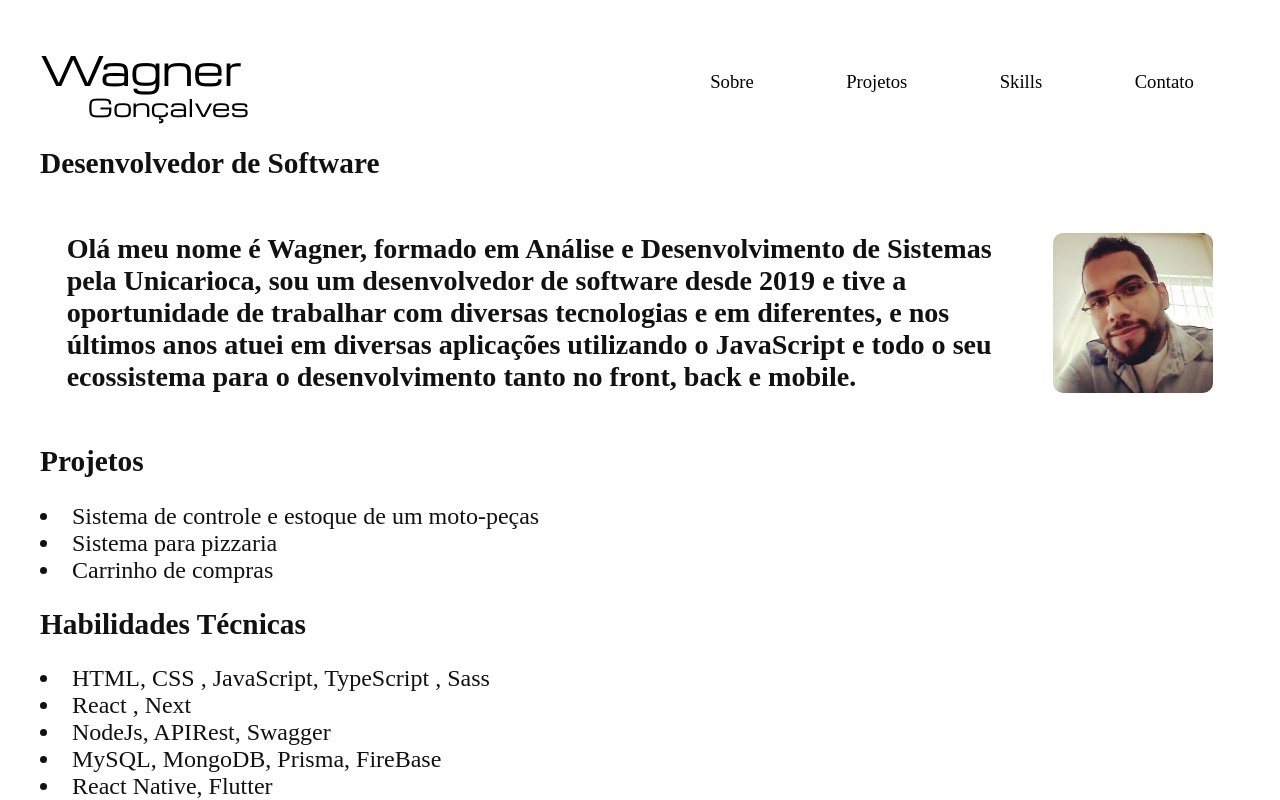
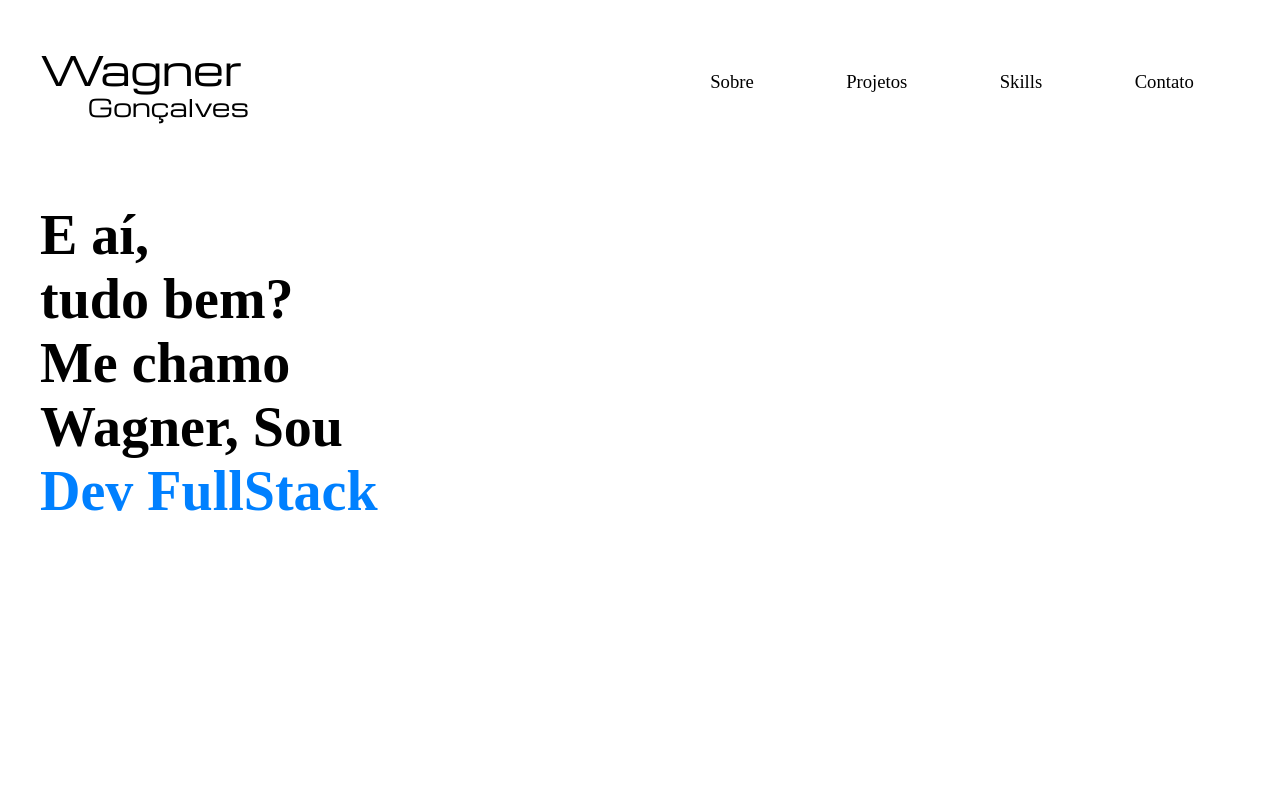
Before and after one commit to WagnerTerry/portfolio, a React (Vite) app: page / in a window 1280 px wide. Shown: the top 800 px of the page. Built offline with nearby package versions, Linux system fonts and the light colour scheme.

Commit message:
chore: Começando apresentação

```diff
--- a/src/App.scss
+++ b/src/App.scss
@@ -64,37 +64,23 @@ body {
     color: #09e1bd;
   }
 
-  h1 {
-    font-size: 28pt;
-  }
+  main {
+    .presentation {
+      margin-top: 80px;
 
-  h2 {
-    font-size: 22pt;
-  }
+      span {
+        color: #000;
+        font-family: Ubuntu;
+        font-size: 56px;
+        font-style: normal;
+        font-weight: 700;
+        line-height: normal;
 
-  h3 {
-    width: 80%;
-  }
-
-  .social_media {
-    display: flex;
-    align-items: center;
-    flex-wrap: wrap;
-
-    .social_media_item {
-      padding: 0.4rem;
+        strong {
+          color: rgb(0, 128, 255);
+        }
+      }
     }
-  }
-
-  .profile {
-    display: flex;
-    justify-content: space-evenly;
-    align-items: center;
-    flex-wrap: wrap;
-  }
-
-  main {
-    text-align: initial;
   }
 
   img {
--- a/src/App.tsx
+++ b/src/App.tsx
@@ -90,6 +90,17 @@ function App() {
       </header>
 
       <main>
+
+        <div className="presentation">
+          <span>E aí, <br />
+          tudo bem? <br />
+          Me chamo <br />
+          Wagner, Sou <br />
+          <strong>Dev FullStack</strong>
+          </span>
+        </div>
+
+        {/* <div id="teste">
         <h2>Desenvolvedor de Software</h2>
         <div className="profile">
           <h3>
@@ -133,6 +144,7 @@ function App() {
         >
           <button>Baixar currículo</button>
         </a>
+        </div> */}
       </main>
       {/* <div id='skills'>
         <span>teste</span>
```
